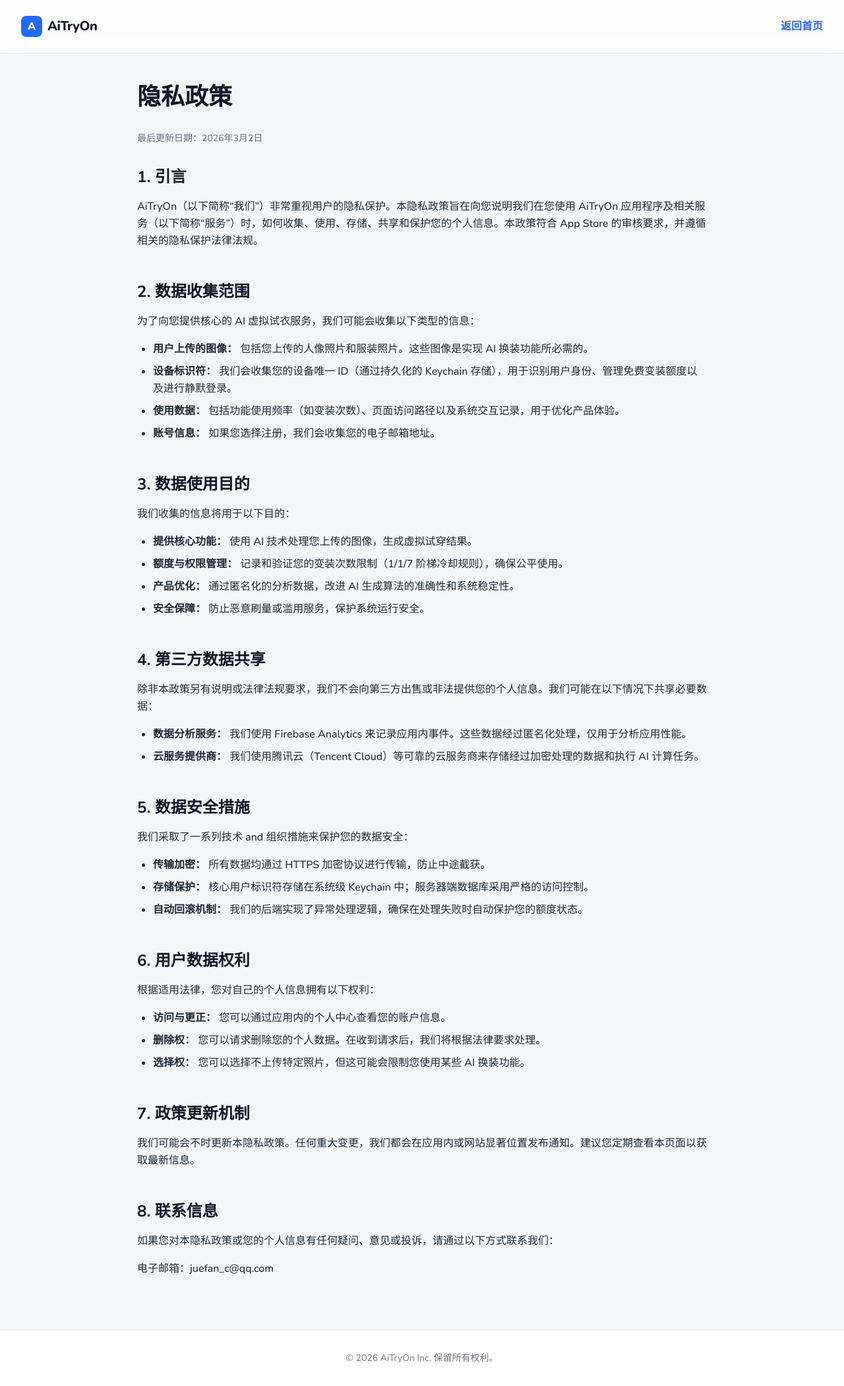
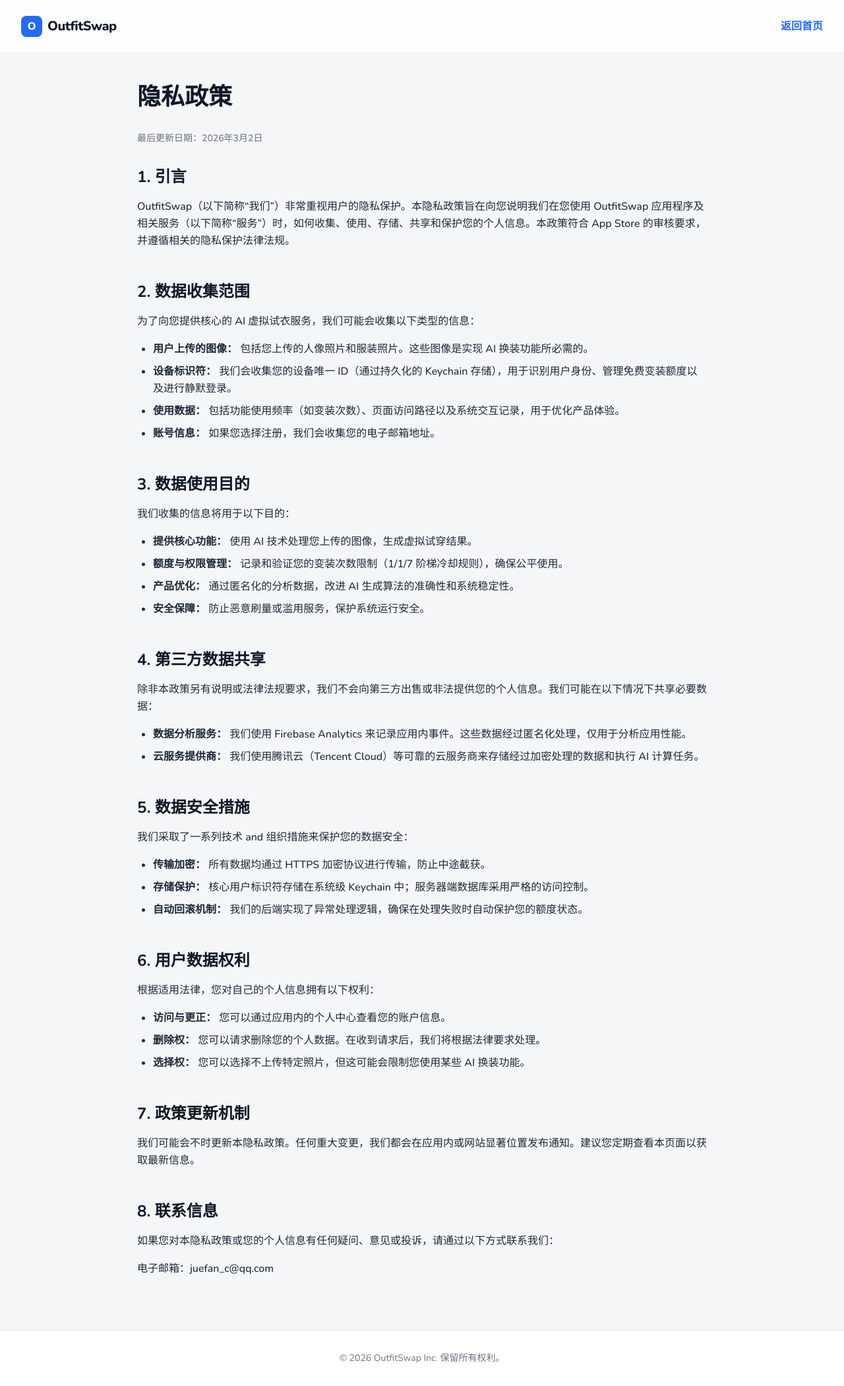
Before and after one commit to JueFan/makeup-change-web, a plain HTML site: page privacy.html in a window 1280 px wide. Shown: the whole page at 66% size. Drawn offline with nearby package versions, Linux system fonts and the light colour scheme.

Commit message:
feat: 更新 Web 页面产品名称为 OutfitSwap
- index.html: 将所有 AiTryOn 引用更新为 OutfitSwap
- privacy.html: 更新隐私政策中的产品名称及相关标识

```diff
--- a/privacy.html
+++ b/privacy.html
@@ -3,7 +3,7 @@
 <head>
     <meta charset="utf-8"/>
     <meta content="width=device-width, initial-scale=1.0" name="viewport"/>
-    <title>隐私政策 - AiTryOn</title>
+    <title>隐私政策 - OutfitSwap</title>
     <link href="https://fonts.googleapis.com/css2?family=Nunito:wght@300;400;500;600;700;800&display=swap" rel="stylesheet"/>
     <script src="https://cdn.tailwindcss.com"></script>
     <script>
@@ -41,8 +41,8 @@
         <div class="max-w-7xl mx-auto px-4 sm:px-6 lg:px-8">
             <div class="flex justify-between h-20 items-center">
                 <a href="index.html" class="flex-shrink-0 flex items-center gap-2 cursor-pointer">
-                    <div class="w-8 h-8 bg-primary rounded-lg flex items-center justify-center text-white font-extrabold">A</div>
-                    <span class="font-extrabold text-xl tracking-tight text-gray-900 dark:text-white">AiTryOn</span>
+                    <div class="w-8 h-8 bg-primary rounded-lg flex items-center justify-center text-white font-extrabold">O</div>
+                    <span class="font-extrabold text-xl tracking-tight text-gray-900 dark:text-white">OutfitSwap</span>
                 </a>
                 <a href="index.html" class="text-primary font-bold hover:underline">返回首页</a>
             </div>
@@ -56,7 +56,7 @@
         <section class="space-y-12 leading-relaxed font-medium">
             <div>
                 <h2 class="text-2xl font-bold text-gray-900 dark:text-white mb-4">1. 引言</h2>
-                <p>AiTryOn（以下简称“我们”）非常重视用户的隐私保护。本隐私政策旨在向您说明我们在您使用 AiTryOn 应用程序及相关服务（以下简称“服务”）时，如何收集、使用、存储、共享和保护您的个人信息。本政策符合 App Store 的审核要求，并遵循相关的隐私保护法律法规。</p>
+                <p>OutfitSwap（以下简称“我们”）非常重视用户的隐私保护。本隐私政策旨在向您说明我们在您使用 OutfitSwap 应用程序及相关服务（以下简称“服务”）时，如何收集、使用、存储、共享和保护您的个人信息。本政策符合 App Store 的审核要求，并遵循相关的隐私保护法律法规。</p>
             </div>
 
             <div>
@@ -125,7 +125,7 @@
 
     <footer class="bg-white dark:bg-gray-900 border-t border-gray-200 dark:border-gray-800 py-8">
         <div class="max-w-7xl mx-auto px-4 text-center">
-            <p class="text-sm text-gray-500">© 2026 AiTryOn Inc. 保留所有权利。</p>
+            <p class="text-sm text-gray-500">© 2026 OutfitSwap Inc. 保留所有权利。</p>
         </div>
     </footer>
 </body>
```
Also changed, not shown: index.html (+7 -7 lines).
